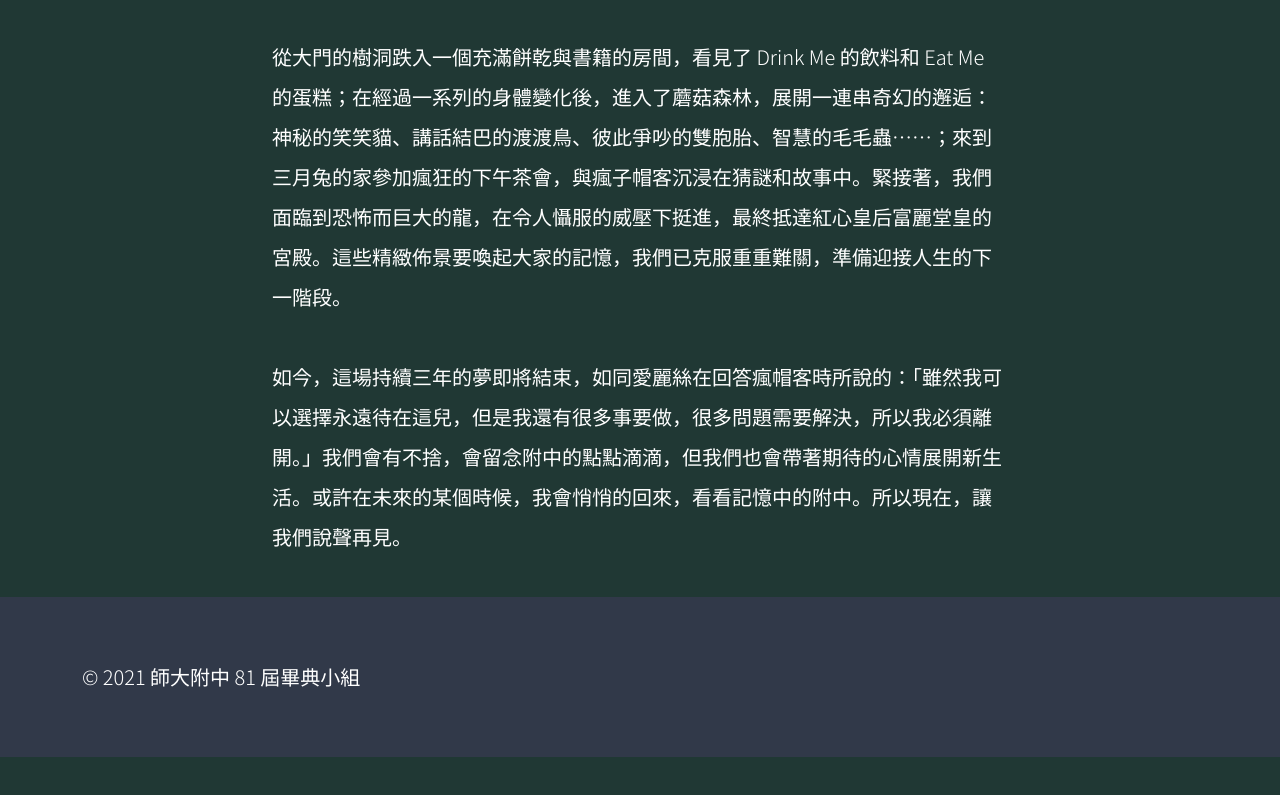
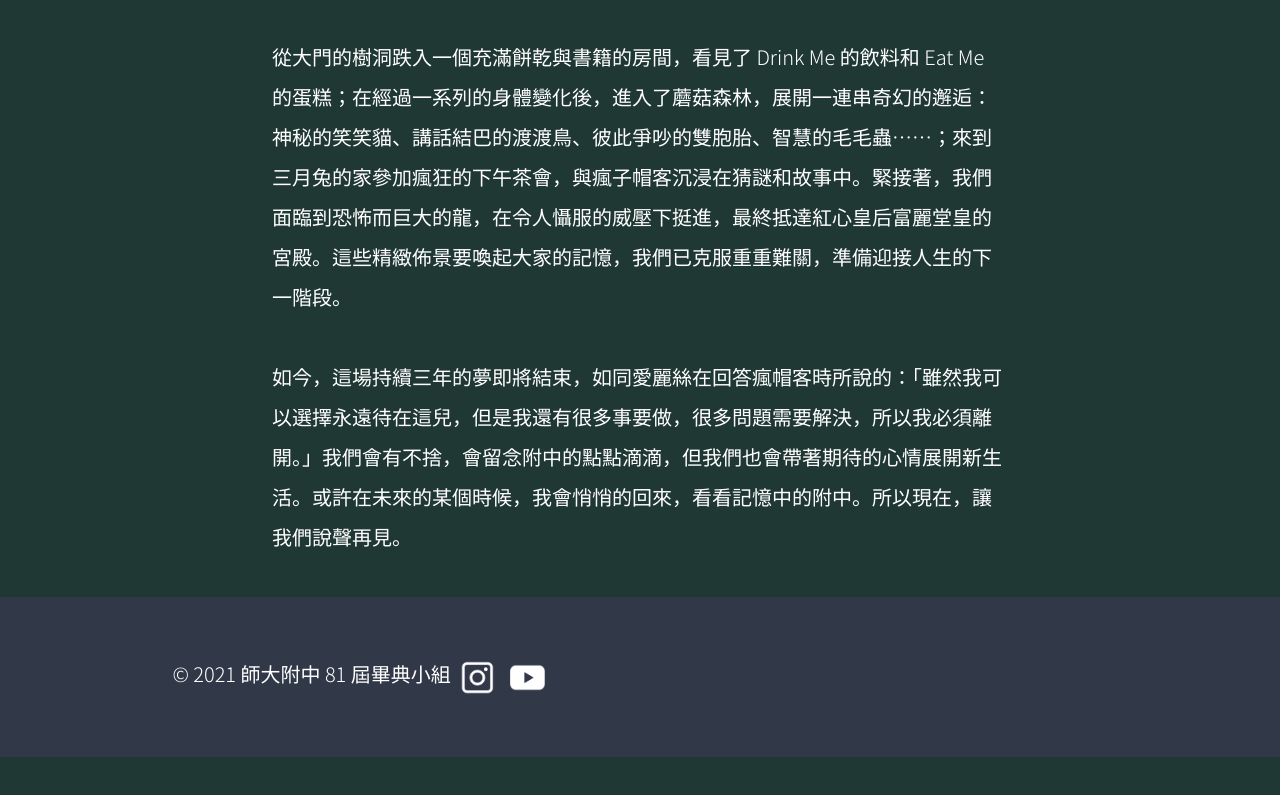
Before and after one commit to HSNU-81st-commencement/hsnu_commencement_81, a plain HTML site: page index.html in a window 1280 px wide. Shown: the part 1099-1894 px from the top of the page. Drawn offline with nearby package versions, Linux system fonts and the light colour scheme.

Commit message:
Modify table css and add icons in footer

```diff
--- a/index.html
+++ b/index.html
@@ -85,7 +85,14 @@
         </div>
     </nav>
     <footer class="navbar navbar-expand-lg navbar-dark sticky-bottom" id="footer">
-        <div id="copyright" class="container">© 2021 師大附中 81 屆畢典小組</div>
+        <div class="container" id="copyright">
+            <div class="col-sm-6">
+                <span>© 2021 師大附中 81 屆畢典小組</span>
+                <a href="https://www.instagram.com/blue_sky_hotel_/?igshid=s31nns8uf45p" target="_blank"><img src="img/icons/ig_w.png" class="bottom_icon"></a>
+                <a href="https://www.youtube.com/channel/UC6Xnmu0sznU_3k7WUGzOMjQ" target="_blank"><img src="img/icons/yt_w.png" class="bottom_icon"></div></div>
+            </div>
+            <div class="col-sm-6"></div>
+        </div>
     </footer>
     <div id="padding"></div>
     <script src="https://code.jquery.com/jquery-3.3.1.slim.min.js"
--- a/style.css
+++ b/style.css
@@ -25,7 +25,7 @@ td, th {
 }
 
 tr:nth-child(even) {
-    background-color: rgb(223, 175, 85);
+    background-color: rgba(255, 255, 255, 0.1);
 }
 
 tr {
@@ -194,6 +194,13 @@ tr:hover {
     width: 26px;
 }
 
+.bottom_icon {
+    margin: 0 5px 0 5px;
+    width: 35px;
+}
+
+
+
 @media only screen and (max-width: 1400px) {
     #head img {
         width: 60vw;
```
Also changed, not shown: members.html (+1 -1 lines), img/icons/ig_w.png (added), img/icons/yt_w.png (added).
